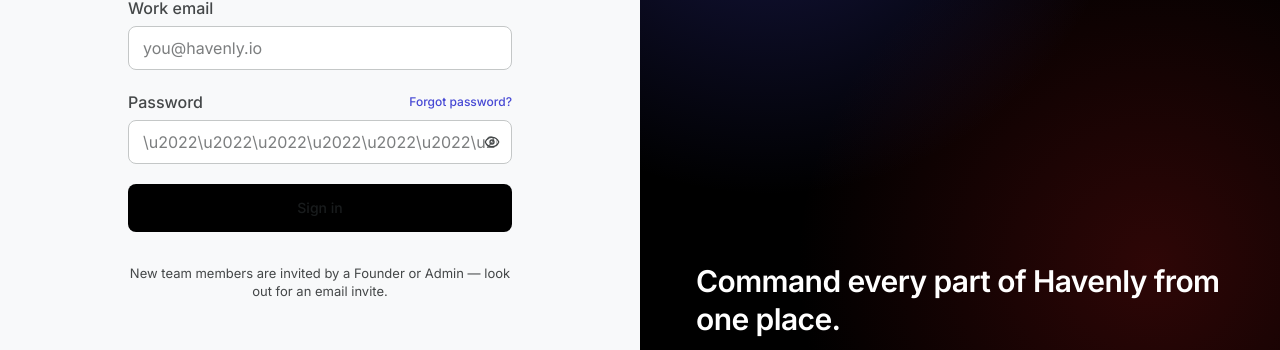
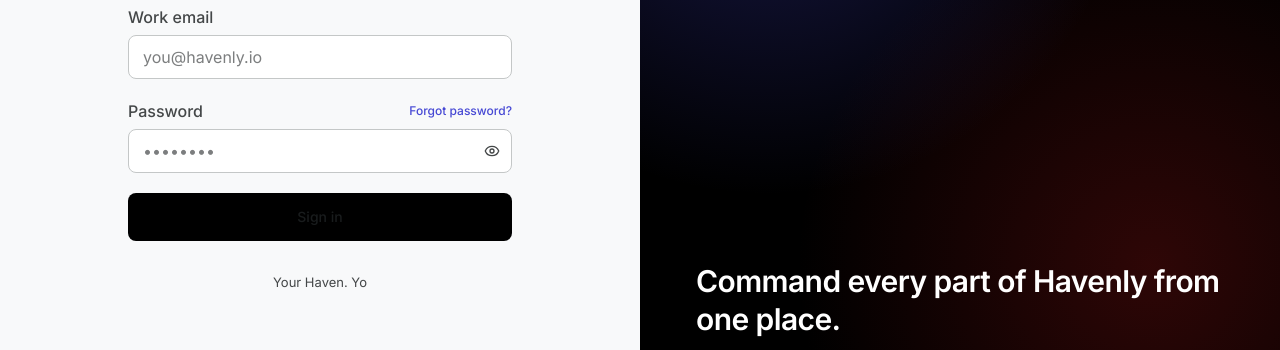
Before and after one commit to Havenly-Solutions/Dashboard, a Next.js app: page /login in a window 1280 px wide. Shown: the part 334-684 px from the top of the page. Built offline with nearby package versions, Linux system fonts and the light colour scheme; no server answers.

Commit message:
fix: resolve invisible button text and correct password placeholder

```diff
--- a/src/app/(auth)/login/page.tsx
+++ b/src/app/(auth)/login/page.tsx
@@ -83,7 +83,7 @@
               id="password"
               type={showPassword ? "text" : "password"}
               autoComplete="current-password"
-              placeholder="\u2022\u2022\u2022\u2022\u2022\u2022\u2022\u2022"
+              placeholder="••••••••"
               {...register("password")}
             />
             <button
@@ -110,7 +110,7 @@
       </form>
 
       <p className="mt-8 text-center text-body-sm text-on-surface-variant">
-        New team members are invited by a Founder or Admin {"\u2014"} look out for an email invite.
+        Your Haven. Yo
       </p>
     </div>
   );
--- a/src/components/ui/button.tsx
+++ b/src/components/ui/button.tsx
@@ -12,11 +12,11 @@
 }
 
 const variantClasses: Record<Variant, string> = {
-  primary: "bg-primary text-on-primary hover:opacity-90",
-  secondary: "bg-secondary text-on-secondary hover:opacity-90",
+  primary: "bg-primary text-white dark:text-black hover:opacity-90",
+  secondary: "bg-secondary text-white hover:opacity-90",
   outline: "border border-outline-variant bg-transparent text-on-surface hover:bg-surface-container-low",
   ghost: "bg-transparent text-on-surface hover:bg-surface-container-low",
-  danger: "bg-error text-on-error hover:opacity-90",
+  danger: "bg-error text-white hover:opacity-90",
 };
 
 const sizeClasses: Record<Size, string> = {
```
